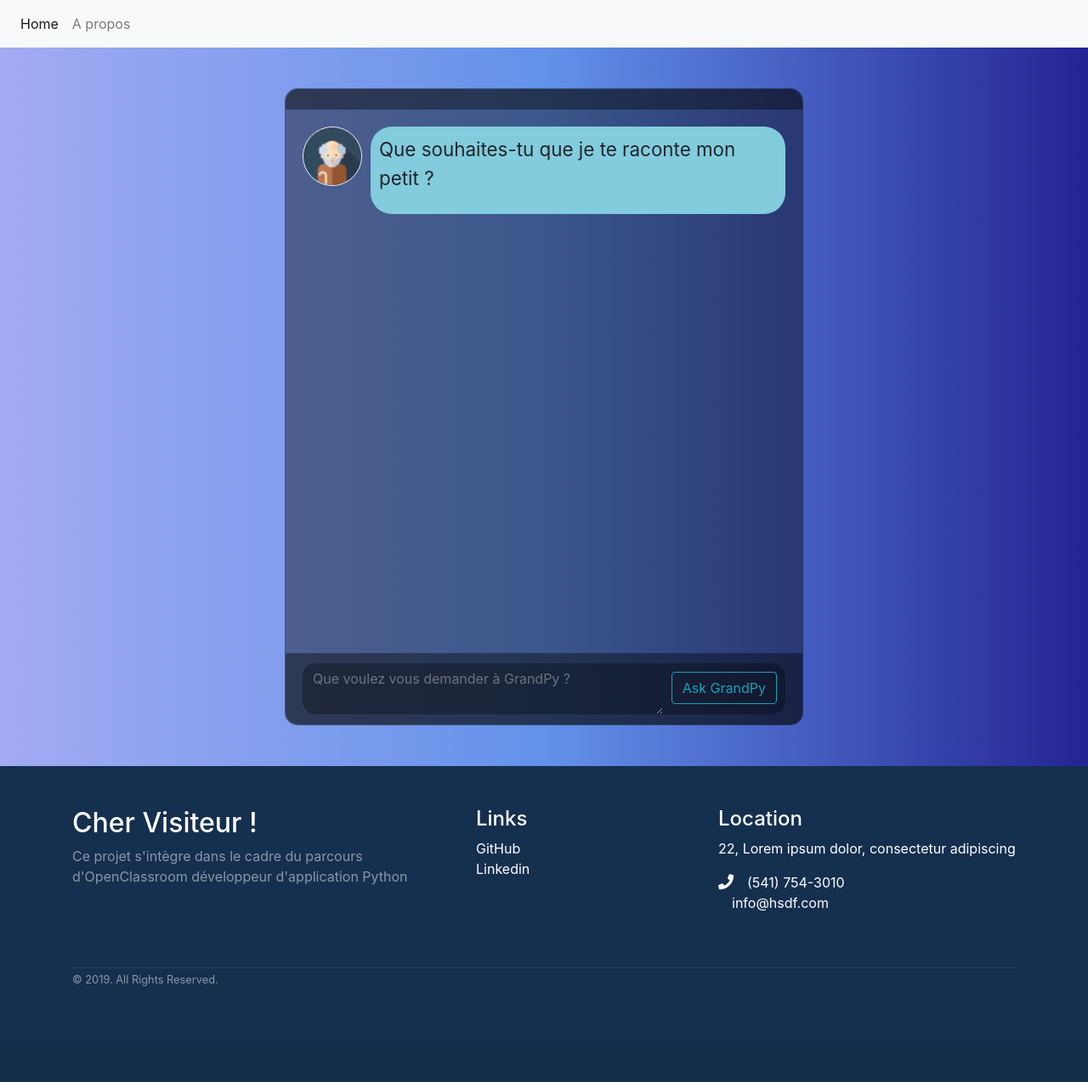
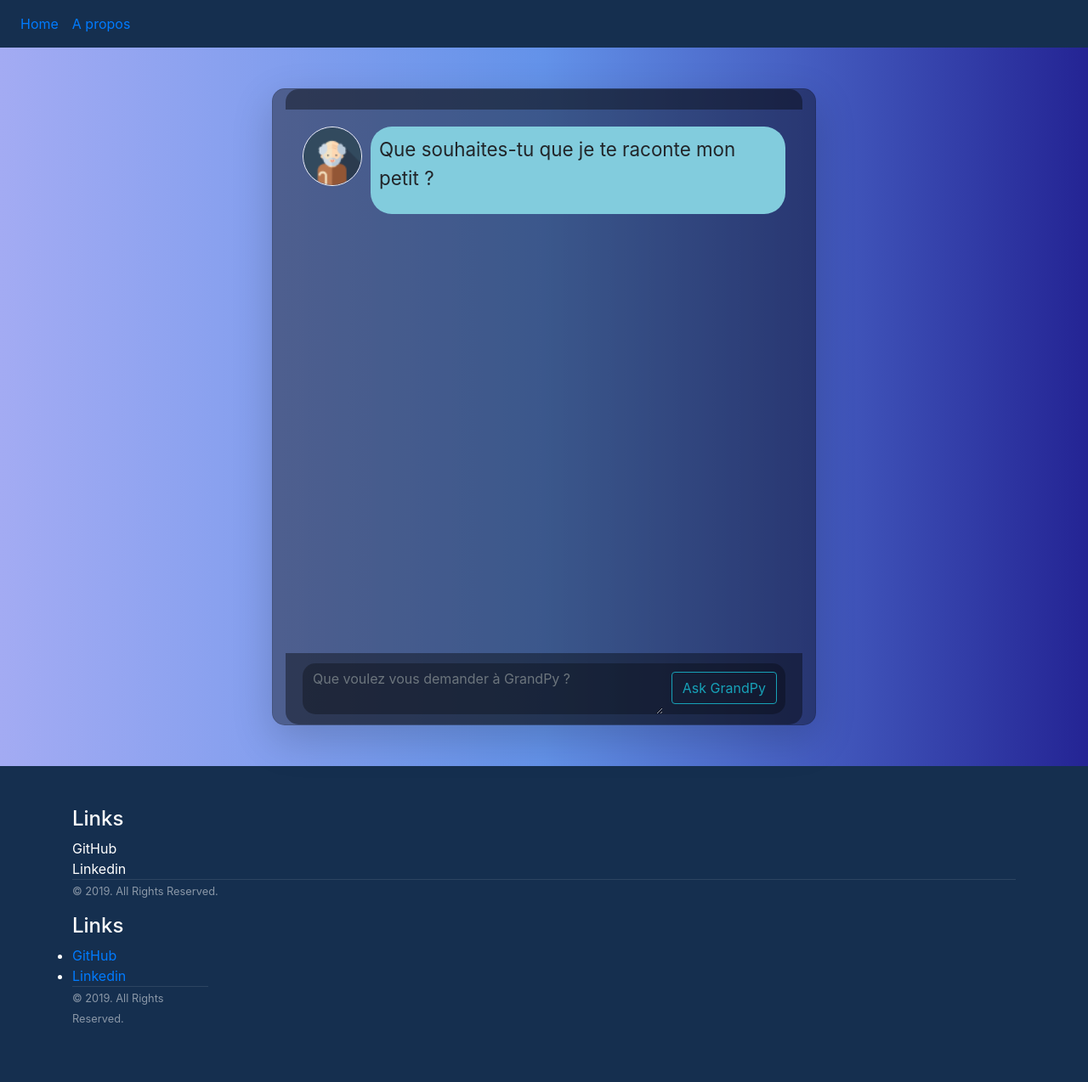
Before and after one commit to anselmia/P7, a Flask app: page / in a window 1280 px wide. Shown: the whole page at 85% size. Before the commit the page ends 1161 px from the top, so only its background shows below. Run offline with Flask 2, Linux system fonts and the light colour scheme; some libraries are stand-ins or nearby versions.

Commit message:
all application ok

```diff
--- a/papibotapp/static/css/footer.css
+++ b/papibotapp/static/css/layouts.css
@@ -13,16 +13,11 @@
           }
       }
     }
-    .about-company{
-      i{font-size: 25px;}
-      a{
-        color:white;
-        transition: color .2s;
-        &:hover{color:#4180CB}
-      }
-    }
-    .location{
-      i{font-size: 18px;}
-    }
+
     .copyright p{border-top:1px solid rgba(255,255,255,.1);}
 }
+
+.menu{
+  background: #152F4F;
+  color:white;
+}
--- a/papibotapp/static/js/index.js
+++ b/papibotapp/static/js/index.js
@@ -1,4 +1,5 @@
-var maps_api_url = "https://maps.googleapis.com/maps/api/js?key=" + $GMAPS_KEY;
+
+var maps_api_url = 'https://maps.googleapis.com/maps/api/js?key=' + $GMAPS_KEY;
 
 $.getScript(maps_api_url, function () {
     function initializeMap(geometry, id) {
@@ -44,17 +45,16 @@ $.getScript(maps_api_url, function () {
         }, 3000);
     }
 
-    var $msg_card_body, EntryForm;
-    $msg_card_body = $('#msg_card_body');
-    EntryForm = $('#EntryForm');
-    $("#grandpy_writing").hide();
+    var grandpy_writing = $('#grandpy_writing');
+    var msg_card_body = $('#msg_card_body');
+    var EntryForm = $('#EntryForm');
+
+    grandpy_writing.hide();
     EntryForm.on('submit', function (e) {
         e.preventDefault();
         var text = $.trim($('#text').val());
-        text = text.split('<').join('&lt;');
-        text = text.split('>').join('&gt;');
         if (text.trim()) {
-            $msg_card_body.append('<div class="d-flex justify-content-end mb-4' +
+            msg_card_body.append('<div class="d-flex justify-content-end mb-4' +
                 ' main_user_img" id="user_msg_template">' +
                 '<div class="msg_cotainer_send">' +
                 '<p class="small">' + text + '</p>' +
@@ -65,11 +65,11 @@ $.getScript(maps_api_url, function () {
                 '</div>' +
                 '</div>');
             $.trim($('#text').val(''));
-            $("#msg_card_body").stop().animate({ scrollTop: $("#msg_card_body")[0].scrollHeight }, 1000);
-            $.post('/_response', { text: text }).done(function (answer) {
-                $("#grandpy_writing").show();
+            msg_card_body.stop().animate({ scrollTop: msg_card_body[0].scrollHeight }, 1000);
+            $.post('/response', { text: text }).done(function (answer) {
+                grandpy_writing.fadeIn('slow');
                 setTimeout(function () {
-                    $msg_card_body.append('<div class="d-flex justify-content-start mb-4" id="grandpy_msg_template">' +
+                    msg_card_body.append('<div class="d-flex justify-content-start mb-4" id="grandpy_msg_template">' +
                         '<div class="img_cont_msg">' +
                         '<img src="../static/images/grandfather.png" class="rounded-circle user_img_msg"></div>' +
                         '<div class="msg_cotainer">' +
@@ -77,7 +77,7 @@ $.getScript(maps_api_url, function () {
                         '</div>' +
                         '</div>');
                     if (answer['wiki_answer']) {
-                        $msg_card_body.append('<div class="d-flex justify-content-start mb-4" id="grandpy_msg_template">' +
+                        msg_card_body.append('<div class="d-flex justify-content-start mb-4" id="grandpy_msg_template">' +
                             '<div class="img_cont_msg">' +
                             '<img src="../static/images/grandfather.png" class="rounded-circle user_img_msg"></div>' +
                             '<div class="msg_cotainer">' +
@@ -98,23 +98,17 @@ $.getScript(maps_api_url, function () {
                             '<div id="mapid">' +
                             '</div>' +
                             '</div>' +
-                            '</div>').appendTo($msg_card_body);
+                            '</div>').appendTo(msg_card_body);
 
 
                         initializeMap(answer['geometry'],
                             document.getElementById("mapid"));
 
                     }
-                    $("#grandpy_writing").hide();
-                    playSound()
-                    $("#msg_card_body").stop().animate({ scrollTop: $("#msg_card_body")[0].scrollHeight }, 1000);
+                    grandpy_writing.hide();
+                    msg_card_body.stop().animate({ scrollTop: $("#msg_card_body")[0].scrollHeight }, 1000);
                 }, 3000);
             })
         }
     });
 });
-
-function playSound() {
-    var sound = document.getElementById("audio");
-    sound.play();
-};
--- a/papibotapp/templates/layouts/default.html
+++ b/papibotapp/templates/layouts/default.html
@@ -11,23 +11,20 @@
 
     <title>{% block title %}GrandPy Bot{% endblock %}</title>
 
-   <link rel="stylesheet" href="https://use.fontawesome.com/releases/v5.5.0/css/all.css"
+    <link href="https://use.fontawesome.com/releases/v5.5.0/css/all.css"
           integrity="sha384-B4dIYHKNBt8Bc12p+WXckhzcICo0wtJAoU8YZTY5qE0Id1GSseTk6S+L3BlXeVIU"
           crossorigin="anonymous">
-
+    <link rel="shortcut icon" href="https://addons.cdn.mozilla.net/favicon.ico">
     <link rel="stylesheet"
           href="https://stackpath.bootstrapcdn.com/bootstrap/4.3.1/css/bootstrap.min.css"
           integrity="sha384-ggOyR0iXCbMQv3Xipma34MD+dH/1fQ784/j6cY/iJTQUOhcWr7x9JvoRxT2MZw1T"
           crossorigin="anonymous">
 
-    <link type="text/css" href="{{ url_for('static', filename='css/app.css') }}" rel="stylesheet">
-
-    <audio id="audio"
-           src="https://notificationsounds.com/soundfiles/ff4d5fbbafdf976cfdc032e3bde78de5/file-sounds-948-just-like-magic.mp3"
-           autoplay="false"></audio>
+    <link href="{{ url_for('static', filename='css/app.css') }}" rel="stylesheet">
+    <link href="{{ url_for('static', filename='css/layouts.css') }}" rel="stylesheet">
 
     <!-- IE10 viewport hack for Surface/desktop Windows 8 bug -->
-    <link href="https://maxcdn.bootstrapcdn.com/js/ie10-viewport-bug-workaround.js" rel="stylesheet">
+    <link href="https://maxcdn.bootstrapcdn.com/js/ie10-viewport-bug-workaround.js">
 
 
   </head>
@@ -42,11 +39,7 @@
             crossorigin="anonymous"></script>
 	  <script src="https://cdnjs.cloudflare.com/ajax/libs/popper.js/1.14.3/umd/popper.min.js"></script>
     <script src="{{ url_for('static', filename='js/index.js') }}"></script>
-    <script type=text/javascript>
-      $SCRIPT_ROOT = {{ request.script_root|tojson|safe }};
-    </script>
   </body>
 
 {% include 'layouts/partials/_footer.html'%}
-
 </html>
--- a/papibotapp/templates/layouts/partials/_footer.html
+++ b/papibotapp/templates/layouts/partials/_footer.html
@@ -1,29 +1,35 @@
-<link href="{{ url_for('static', filename='css/footer.css') }}" rel="stylesheet">
-
 <div class="mt-5 pt-5 pb-5 footer">
 <div class="container">
   <div class="row">
-    <div class="col-lg-5 col-xs-12 about-company">
-      <h2>Cher Visiteur !</h2>
-      <p class="pr-5 text-white-50">Ce projet s'intègre dans le cadre du parcours d'OpenClassroom développeur d'application Python </p></div>
-    <div class="col-lg-3 col-xs-12 links">
+      <div class="col-lg-3 col-xs-12 links">
       <h4 class="mt-lg-0 mt-sm-3">Links</h4>
         <ul class="m-0 p-0">
           <li> <a href="https://github.com/anselmia/P7.git">GitHub</a></li>
           <li> <a href="https://www.linkedin.com/in/aa061987/?originalSubdomain=fr">Linkedin</a></li>
         </ul>
     </div>
-    <div class="col-lg-4 col-xs-12 location">
-      <h4 class="mt-lg-0 mt-sm-4">Location</h4>
-      <p>22, Lorem ipsum dolor, consectetur adipiscing</p>
-      <p class="mb-0"><i class="fa fa-phone mr-3"></i>(541) 754-3010</p>
-      <p><i class="fa fa-envelope-o mr-3"></i>info@hsdf.com</p>
-    </div>
   </div>
-  <div class="row mt-5">
+  <div class="row">
     <div class="col copyright">
       <p class=""><small class="text-white-50">© 2019. All Rights Reserved.</small></p>
     </div>
   </div>
 </div>
+
+<div class="container">
+  <div class="row">
+    <div class="col-lg-12">
+    <h4 class="mt-lg-0 mt-sm-3">Links</h4>
+      <ul class="m-0 p-0">
+        <li> <a href="https://github.com/anselmia/P7.git">GitHub</a></li>
+        <li> <a href="https://www.linkedin.com/in/aa061987/?originalSubdomain=fr">Linkedin</a></li>
+      </ul>
+      <div class="row">
+        <div class="col-lg-2 col-lg-offset-4 copyright">
+          <p class=""><small class="text-white-50">© 2019. All Rights Reserved.</small></p>
+        </div>
+      </div>
+    </div>
+  </div>
 </div>
+</div>
--- a/papibotapp/templates/layouts/partials/_nav.html
+++ b/papibotapp/templates/layouts/partials/_nav.html
@@ -1,4 +1,4 @@
-<nav class="navbar navbar-expand-lg navbar-light bg-light">
+<nav class="navbar menu navbar-expand-lg">
   <button class="navbar-toggler" type="button" data-toggle="collapse" data-target="#navbarTogglerDemo01" aria-controls="navbarTogglerDemo01" aria-expanded="false" aria-label="Toggle navigation">
     <span class="navbar-toggler-icon"></span>
   </button>
--- a/papibotapp/templates/pages/index.html
+++ b/papibotapp/templates/pages/index.html
@@ -4,14 +4,12 @@
 
 {% block body %}
 
-<div class="col-md-8 col-xl-6 container chat mt-5">
-    <div class="card">
+<div class="col-md-8 col-xl-6 container card chat mt-5 shadow-lg">
     <div class="card-header msg_head d-flex h-10">
         <div class="d-flex bd-highlight">
         </div>
     </div>
     <div class="card-body" id="msg_card_body">
-
      <div class="d-flex justify-content-start mb-4" id="grandpy_msg_template">
             <div class="img_cont_msg">
                 <img src="{{ url_for('static', filename='images/grandfather.png') }}"
@@ -27,7 +25,6 @@
         <span></span>
         <span></span>
     </div>
-
  <div class="card-footer">
         <form id="EntryForm" method="POST" action="">
             <div>
@@ -45,6 +42,5 @@
         </form>
     </div>
 </div>
-</div>
 <script type=text/javascript> $GMAPS_KEY = "{{ gmapskey }}";</script>
 {% endblock %}
--- a/papibotapp/views.py
+++ b/papibotapp/views.py
@@ -20,7 +20,7 @@ def home():
     # return render_template("pages/index.html", gmapskey=app.config["GMAPS_API_KEY"])
 
 
-@app.route("/_response", methods=["POST"])
+@app.route("/response", methods=["POST"])
 def response():
     grandpy = GrandPy(request.form["text"])
     return grandpy.grandpyTalk()
```
Also changed, not shown: papibotapp/static/css/app.css (+0 -131 lines). Lines whose indentation alone changed are shown as unchanged.
